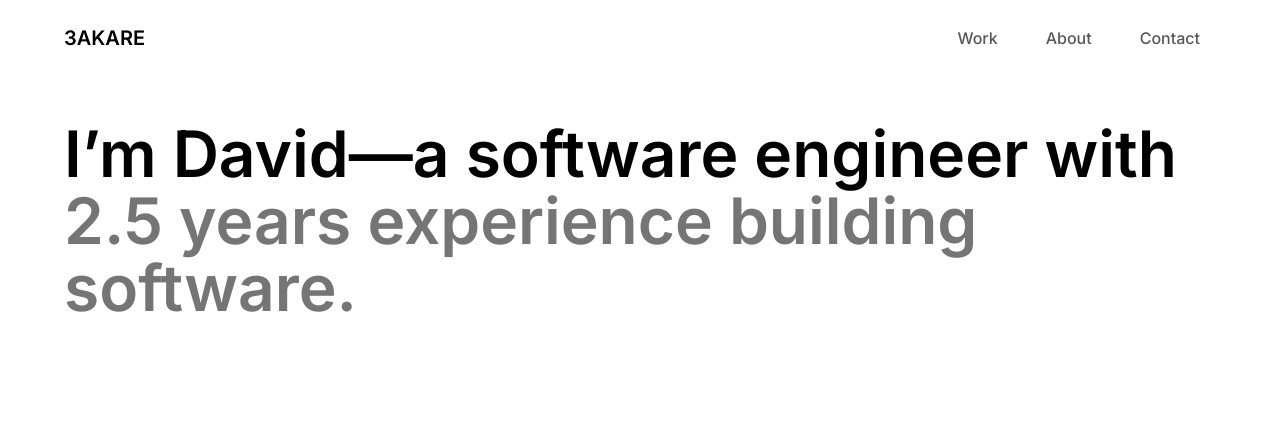
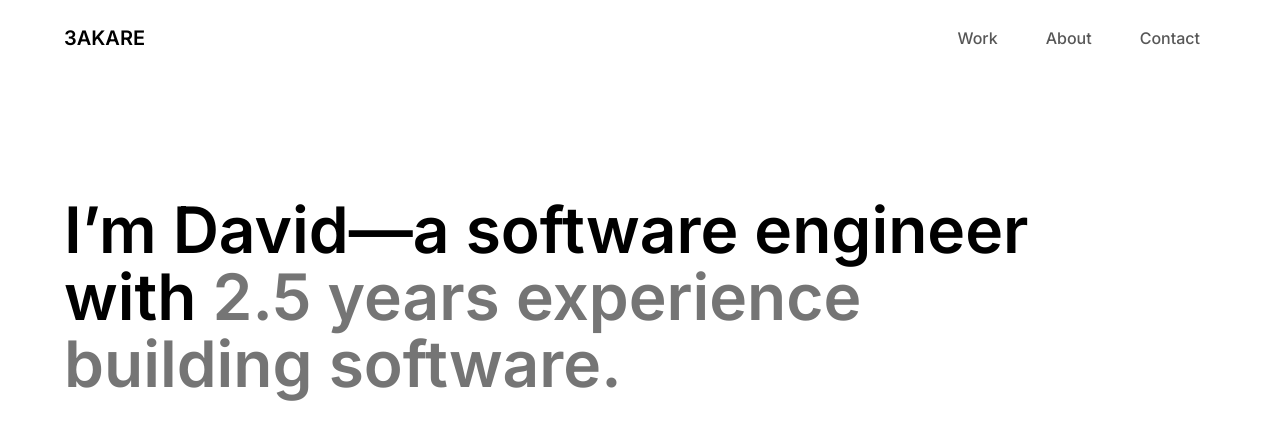
Before and after one commit to 3akare/portfolio, a Next.js app: page / in a window 1280 px wide. Shown: the top 440 px of the page. Built offline with nearby package versions, Linux system fonts and the light colour scheme.

Commit message:
feat: sticky navigation bar

```diff
--- a/src/app/components/HeroSection.tsx
+++ b/src/app/components/HeroSection.tsx
@@ -1,8 +1,8 @@
 export default function HeroSection() {
     return (
         <section
-            className={"container mx-auto max-w-[90rem] w-full flex flex-wrap text-wrap flex-row justify-between items-center py-[3.75rem] px-[2.5rem] md:py-[5rem] lg:py-[7.5rem] md:px-[4rem]"}>
-            <h1 className={"text-[2.25rem] md:text-[3.25rem] lg:text-[4rem] leading-[1.05] font-semibold"}>
+            className={"container relative top-[4.75rem] mx-auto max-w-[90rem] w-full flex flex-wrap text-wrap flex-row justify-between items-center py-[3.75rem] px-[2.5rem] md:py-[5rem] lg:py-[7.5rem] md:px-[4rem]"}>
+            <h1 className={"text-[2.25rem] md:text-[3.25rem] lg:text-[4rem] max-w-[64rem] leading-[1.05] font-semibold"}>
                 I’m David—a software engineer with <span className={"dark:text-[#999] text-[#757575] bg-transparent"}>2.5 years experience building software.</span>
             </h1>
         </section>
```
